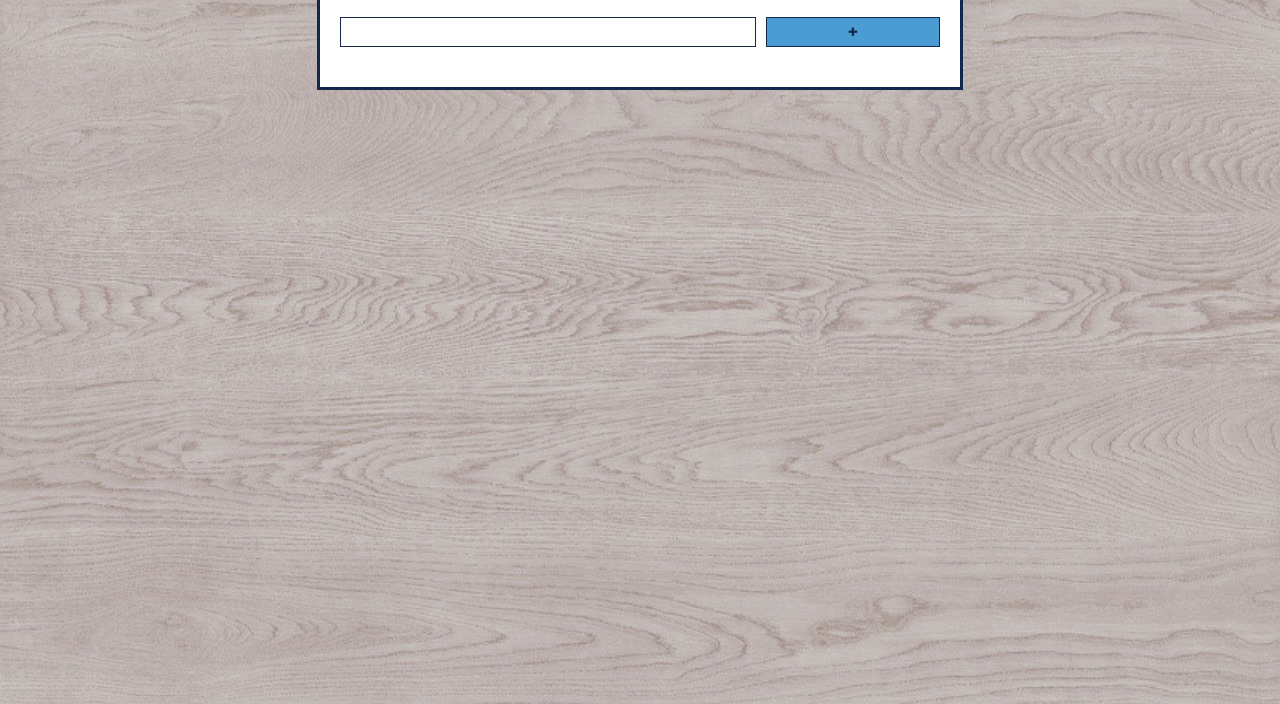
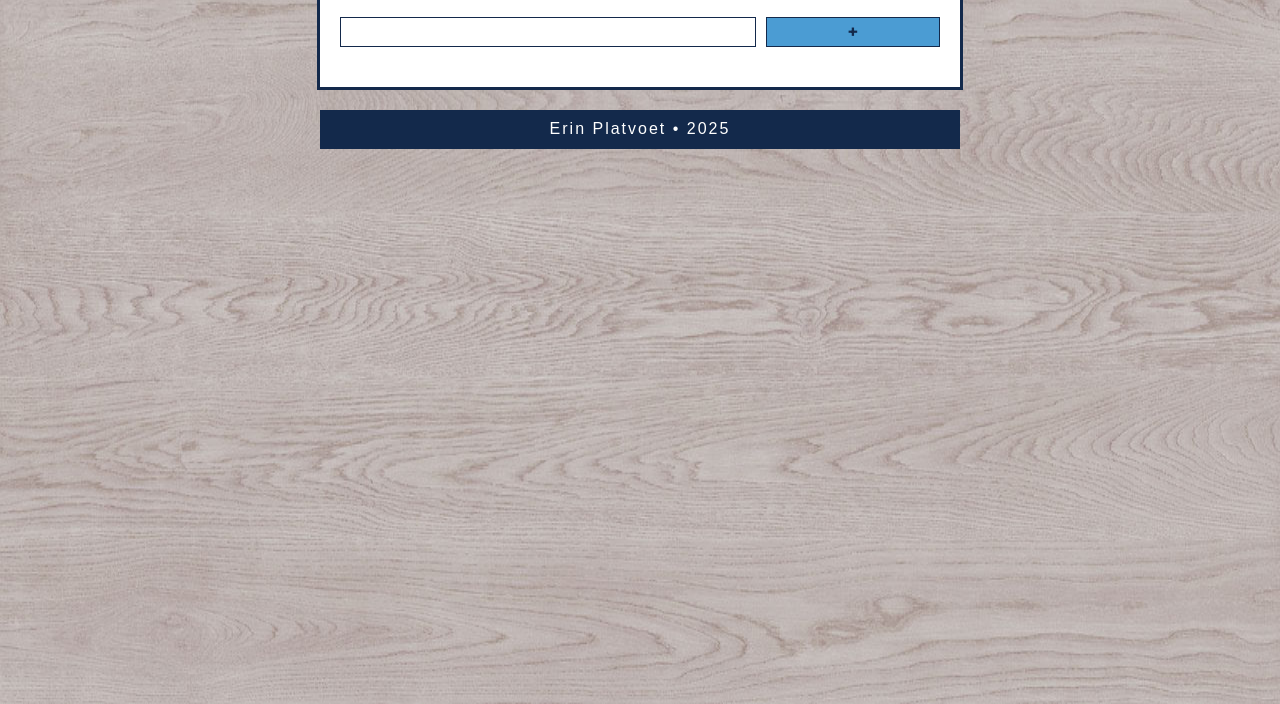
Before and after one commit to eplatvoet/to-do, a plain HTML site: page index.html in a window 1280 px wide. Shown: the part 116-820 px from the top of the page. Drawn offline with Linux system fonts and the light colour scheme; a web font is replaced by a local one.

Commit message:
footer, meta tags, label for input

```diff
--- a/assets/app.css
+++ b/assets/app.css
@@ -99,6 +99,20 @@ h1{
   transition: opacity 1s;
 }
 
+.footer{
+    margin: 20px auto;
+    max-width: 600px;
+    background-color: #13294B;
+    display: flex;
+    justify-content:center;
+    padding: 0 20px;
+}
+.footer h1{
+    color: #ffffff;
+    font-size: 16px;
+    letter-spacing: 2px;
+}
+
 /* MEDIA QUERIES: */
 @media (max-width: 650px) {
     body{
@@ -116,4 +130,7 @@ h1{
         margin-left: 0;
         margin-bottom:10px;
     }
+    .footer{
+        margin: 20px;
+    }
 }
--- a/index.html
+++ b/index.html
@@ -3,6 +3,9 @@
 <head>
     <meta charset="UTF-8">
     <meta name="viewport" content="width=device-width, initial-scale=1.0">
+    <meta name="description" content="Simple to-do list app">
+    <meta name="keywords" content="To-do list, to-do, list, things to do">
+    <meta name="author" content="Erin Platvoet">
     <title>To-Do List:</title>
     <link rel="stylesheet" href="./assets/app.css">
     <!-- FONTS -->
@@ -21,11 +24,14 @@
             <h1>To-Do List:</h1>
         </div>
         <div class="task-adder">
-            <input type="text" class="addTasks" id="addTasks">
+            <input type="text" class="addTasks" id="addTasks" label="Add Item to List">
             <button id="addTaskBtn">+</button>
         </div>
         <div class="list-wrapper"></div>
     </div>
+    <div class="footer">
+        <h1>Erin Platvoet &bull; 2025</h1>
+    </div>
 </body>
 <script src="./assets/app.js"></script>
 </html>
```
